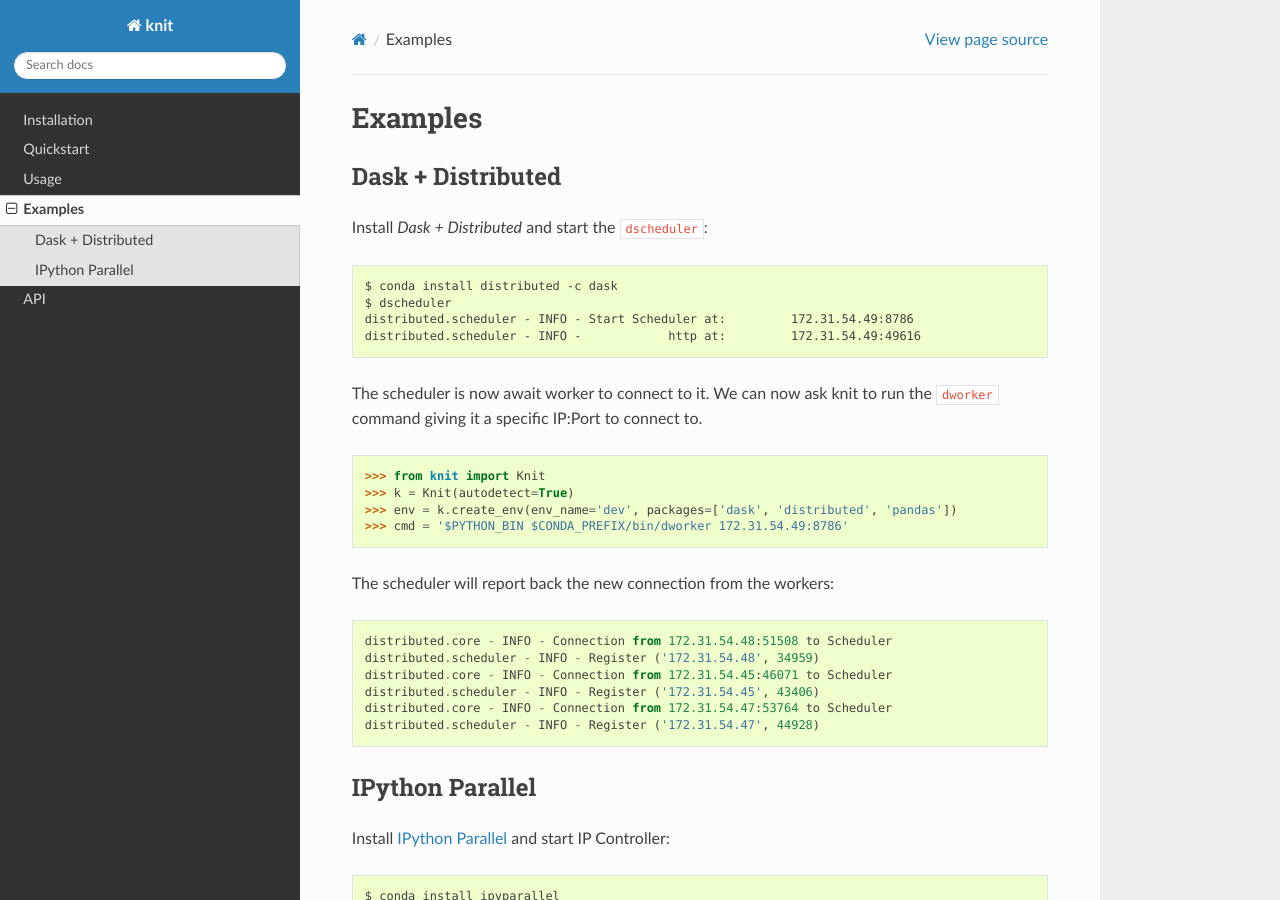
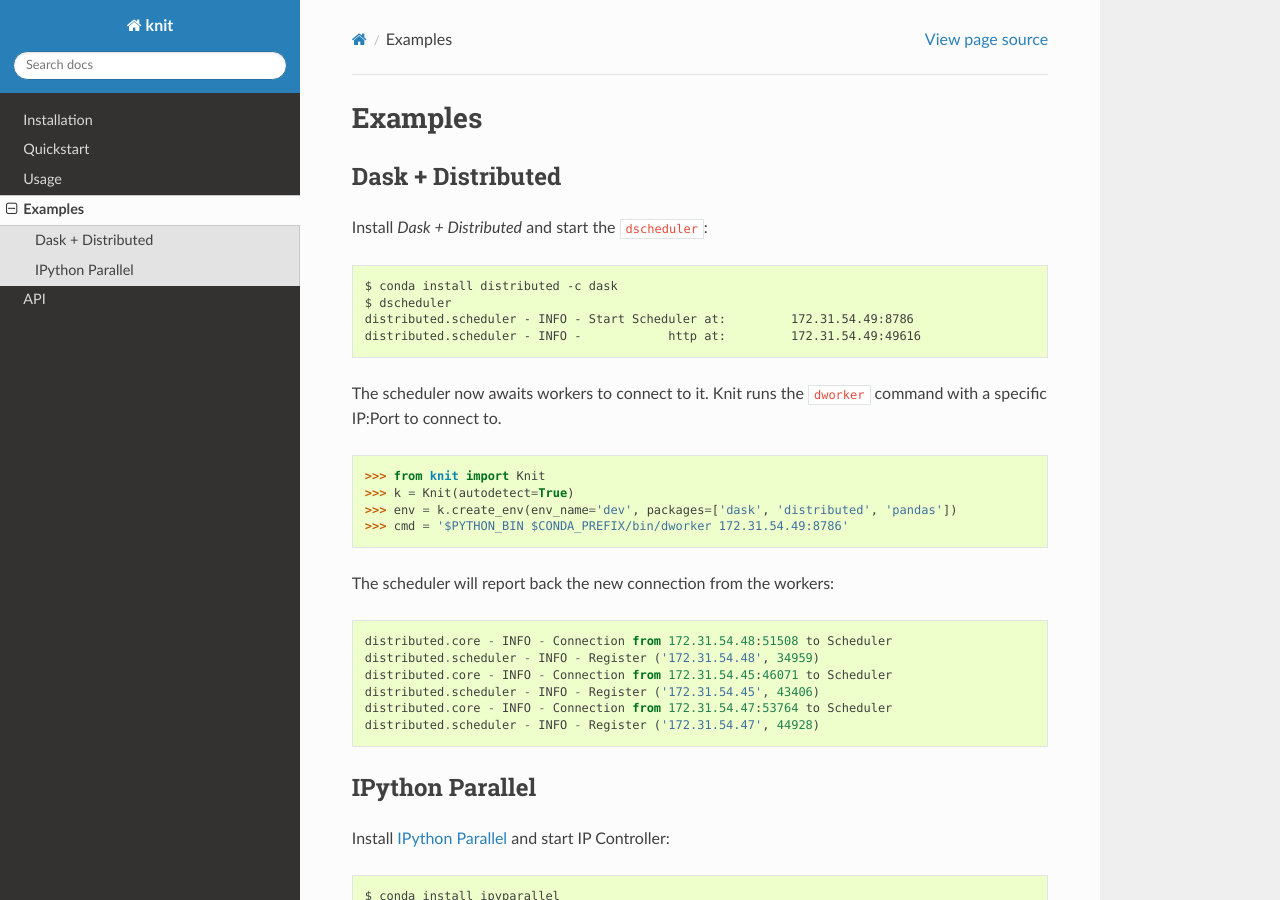
Before and after one commit to dask/knit, a Sphinx documentation site: the page built from docs/source/examples.rst, in a window 1280 px wide and 900 px high. Built offline with Sphinx 7.4.7 and the Read the Docs theme 2.0.0, drawn with Linux system fonts in a browser that asks for light colours.

Commit message:
more doc updates

```diff
--- a/docs/source/examples.rst
+++ b/docs/source/examples.rst
@@ -11,8 +11,8 @@ Install `Dask + Distributed` and start the ``dscheduler``::
     distributed.scheduler - INFO - Start Scheduler at:         172.31.54.49:8786
     distributed.scheduler - INFO -            http at:         172.31.54.49:49616
 
-The scheduler is now await worker to connect to it.  We can now ask knit to run
-the ``dworker`` command giving it a specific IP:Port to connect to.
+The scheduler now awaits workers to connect to it.  Knit runs
+the ``dworker`` command with a specific IP:Port to connect to.
 
 .. code-block:: python
 
```
Also changed, not shown: docs/source/index.rst (+6 -6 lines).
